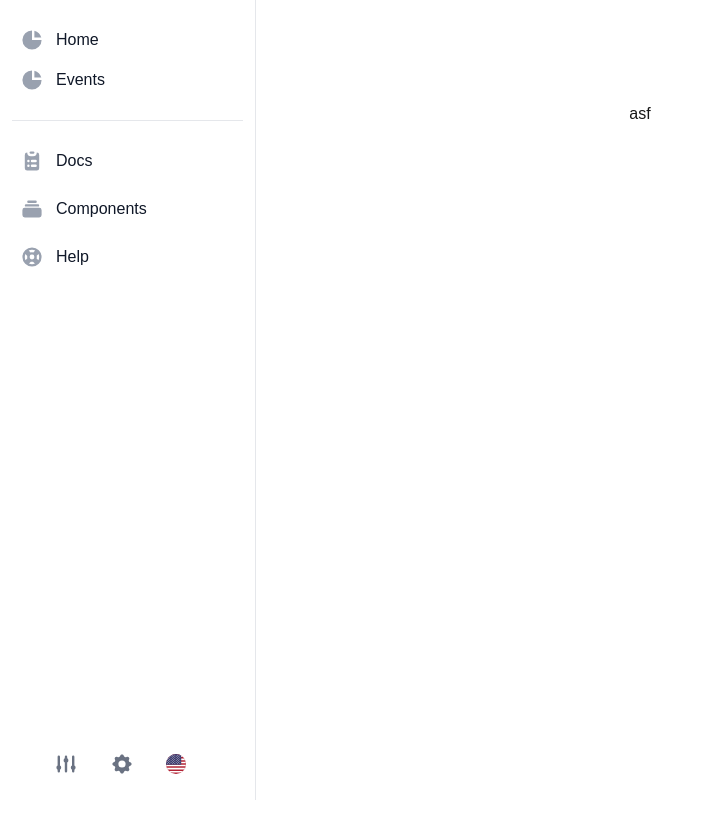
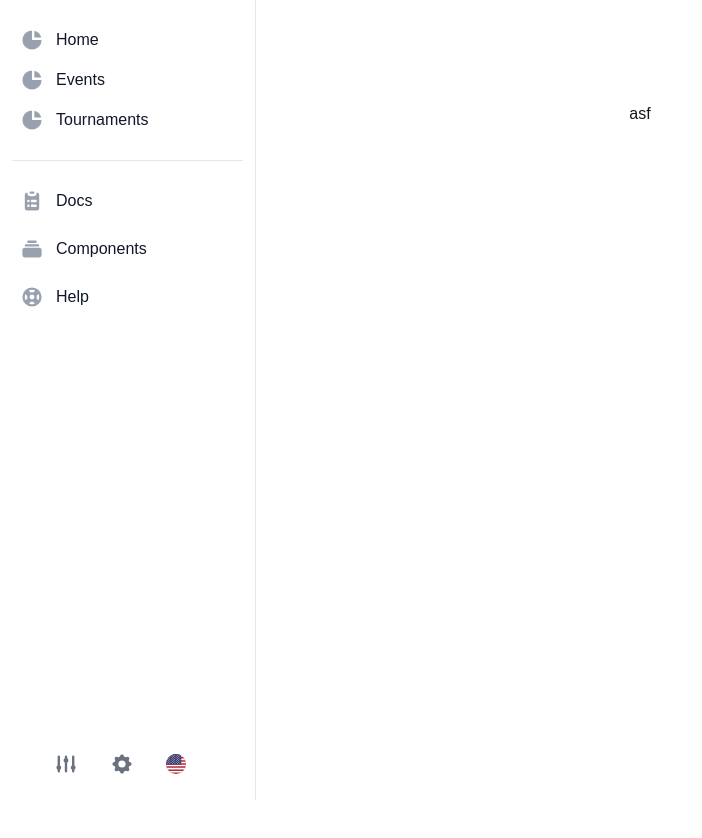
Before and after one commit to Maarten0162/tournament-site, a Next.js app: page / in a window 1280 px wide. Shown: the top 838 px of the page, without its empty margins (0-702 px from the left). Built offline with nearby package versions, Linux system fonts and the light colour scheme.

Commit message:
tournaments added to navbar

```diff
--- a/app/ui/sidenav.tsx
+++ b/app/ui/sidenav.tsx
@@ -25,6 +25,12 @@ export default function SideNav() {
               <p className="flex items-center p-2 text-base font-normal text-gray-900 rounded-lg dark:text-white hover:bg-gray-100 dark:hover:bg-gray-700 group">
                   <svg aria-hidden="true" className="w-6 h-6 text-gray-400 transition duration-75 dark:text-gray-400 group-hover:text-gray-900 dark:group-hover:text-white" fill="currentColor" viewBox="0 0 20 20" xmlns="http://www.w3.org/2000/svg"><path d="M2 10a8 8 0 018-8v8h8a8 8 0 11-16 0z"></path><path d="M12 2.252A8.014 8.014 0 0117.748 8H12V2.252z"></path></svg>
                   <span className="ml-3">Events</span>
+              </p>
+          </Link>
+          <Link href="/tournaments">
+              <p className="flex items-center p-2 text-base font-normal text-gray-900 rounded-lg dark:text-white hover:bg-gray-100 dark:hover:bg-gray-700 group">
+                  <svg aria-hidden="true" className="w-6 h-6 text-gray-400 transition duration-75 dark:text-gray-400 group-hover:text-gray-900 dark:group-hover:text-white" fill="currentColor" viewBox="0 0 20 20" xmlns="http://www.w3.org/2000/svg"><path d="M2 10a8 8 0 018-8v8h8a8 8 0 11-16 0z"></path><path d="M12 2.252A8.014 8.014 0 0117.748 8H12V2.252z"></path></svg>
+                  <span className="ml-3">Tournaments</span>
               </p>
           </Link>
       </ul>
```
Also changed, not shown: package.json (+7 -6 lines), 1 other file (tests, documents, lock files or other folders).
